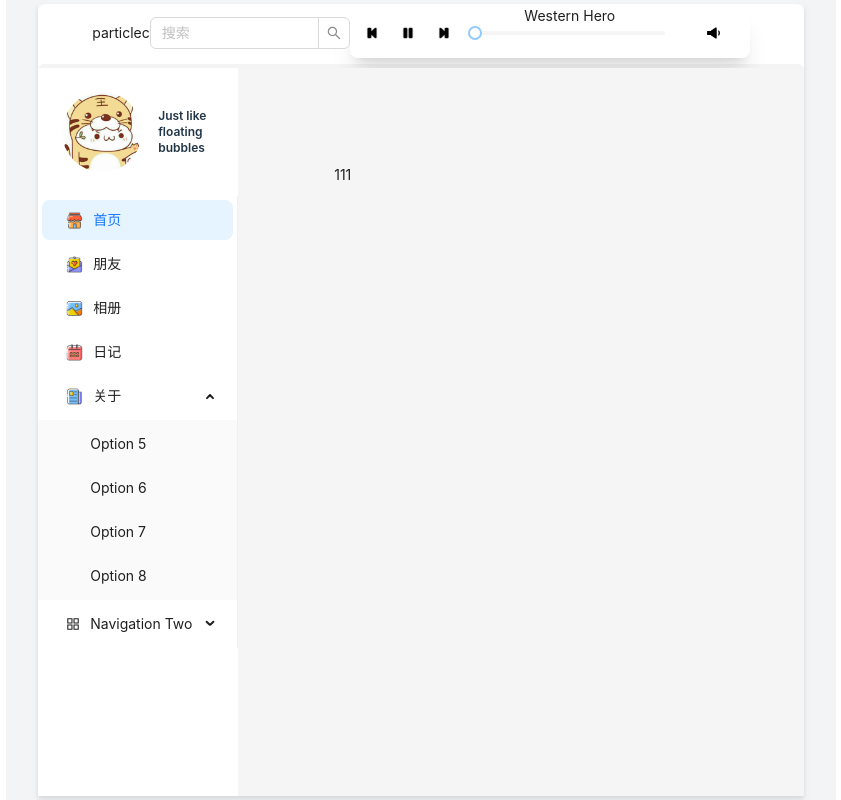
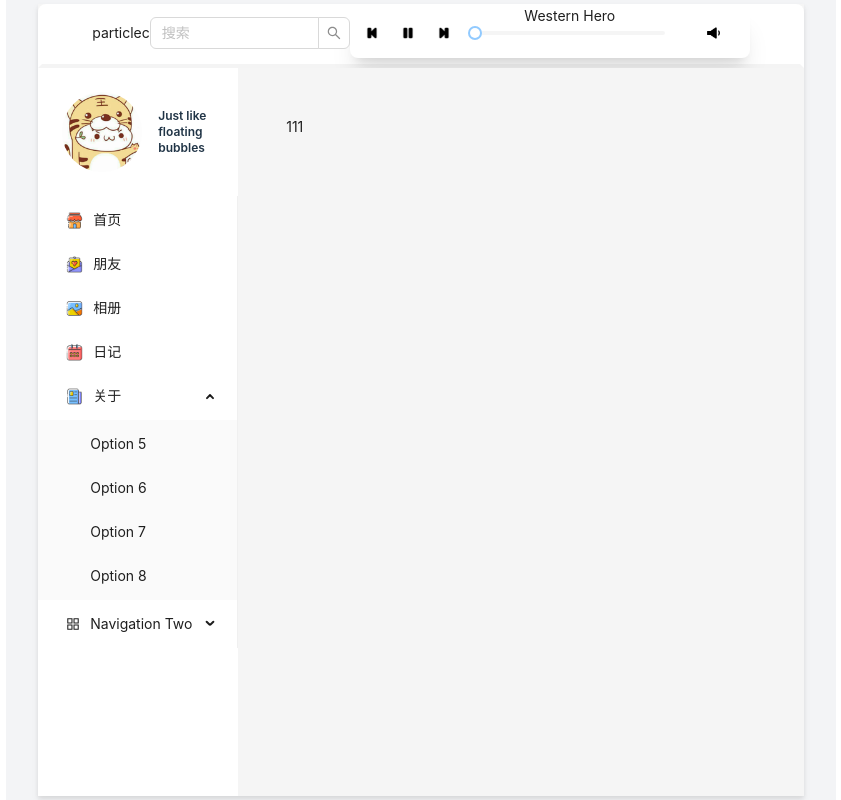
Before and after one commit to particlec/my-blog, a React (Vite) app: page /home in a window 1280 px wide. Shown: the whole page, without its empty margins (219-1060 px from the left). Built offline with nearby package versions, Linux system fonts and the light colour scheme.

Commit message:
feat: 增加相册界面

```diff
--- a/src/layout/HomeSider.tsx
+++ b/src/layout/HomeSider.tsx
@@ -16,6 +16,7 @@ import calendar from '../assets/sider/calendar.png';
 import friend from '../assets/sider/friend.png';
 import home from '../assets/sider/home.png';
 import my from '../assets/sider/my.png';
+import { useNavigate } from 'react-router-dom';
 
 type MenuItem = Required<MenuProps>['items'][number];
 
@@ -36,10 +37,11 @@ function getItem(
 }
 // https://www.iconfont.cn/user/detail?spm=a313x.7781069.1998910419.53&uid=4193520&nid=8N7pZVovdwFv&userViewType=collections 图标替换
 
+
 const items: MenuItem[] = [
   getItem(
     '首页',
-    '1',
+    '/home',
     <img src={home} alt="home" className="w-[17px] h-[19px]" />
   ),
   getItem(
@@ -49,7 +51,7 @@ const items: MenuItem[] = [
   ),
   getItem(
     '相册',
-    '3',
+    '/Photo',
     <img src={album} alt="album" className="w-[17px] h-[19px]" />
   ),
   getItem(
@@ -81,11 +83,15 @@ const items: MenuItem[] = [
   ]),
 ];
 const HomeSider = () => {
+  const navigate = useNavigate();
   const [collapsed, setCollapsed] = useState(false);
   const toggleCollapsed = () => {
     setCollapsed(!collapsed);
   };
-  //    30多
+
+  const onClick = (prop:any)=>{
+    navigate(prop.key)
+  }
 
   return (
     <div>
@@ -111,6 +117,7 @@ const HomeSider = () => {
         inlineCollapsed={collapsed}
         items={items}
         className="mr-1.5  text-gray-400"
+        onClick={onClick}
       />
     </div>
   );
--- a/src/layout/MenuLayout.tsx
+++ b/src/layout/MenuLayout.tsx
@@ -18,7 +18,7 @@ const MenuLayout = () => {
                 <HomeSider />
               </Sider>
               <Layout>
-                <Content className="p-24 mh-[280px] overflow-y-auto">
+                <Content className="p-12 mh-[280px] overflow-y-auto">
                   <Outlet />
                 </Content>
               </Layout>
--- a/src/routes/customRouters.tsx
+++ b/src/routes/customRouters.tsx
@@ -2,6 +2,7 @@ import { Navigate } from "react-router-dom";
 import { ReactNode } from "react";
 import MenuLayout from "../layout/MenuLayout";
 import Home from "../views";
+import PhotoFrameDisplay from "../views/album";
 
 
 type KZRoute = {
@@ -19,6 +20,12 @@ const CustomRouter: KZRoute[] = [
     component: <Home />,
     path: "/home",
   },
+  {
+    layout: <MenuLayout />,
+    component: <PhotoFrameDisplay />,
+    path: "/Photo",
+  },
+
   { component: <Navigate to="/home" />, path: "*" },
 ];
 
--- a/src/views/album/index.tsx
+++ b/src/views/album/index.tsx
@@ -1,4 +1,73 @@
-const album = () => {
+import { Card, Col, Row } from "antd";
+import { useEffect, useState } from "react";
 
-}
-export default album;
+// https://blog.csdn.net/qq_45931842/article/details/119544403     参考图床方案
+
+// 参考 v2的网站
+const PhotoFrameDisplay = () => {
+    const [photos, setPhotos] = useState([
+        { id: 1, src: 'photo1.jpg', title: 'Photo 1' },
+        { id: 2, src: 'photo2.jpg', title: 'Photo 2' },
+        { id: 3, src: 'photo3.jpg', title: 'Photo 3' },
+        { id: 1, src: 'photo1.jpg', title: 'Photo 1' },
+        { id: 2, src: 'photo2.jpg', title: 'Photo 2' },
+        { id: 3, src: 'photo3.jpg', title: 'Photo 3' },
+        { id: 1, src: 'photo1.jpg', title: 'Photo 1' },
+        { id: 2, src: 'photo2.jpg', title: 'Photo 2' },
+        { id: 3, src: 'photo3.jpg', title: 'Photo 3' },
+        { id: 1, src: 'photo1.jpg', title: 'Photo 1' },
+        { id: 2, src: 'photo2.jpg', title: 'Photo 2' },
+        { id: 3, src: 'photo3.jpg', title: 'Photo 3' },
+        { id: 1, src: 'photo1.jpg', title: 'Photo 1' },
+        { id: 2, src: 'photo2.jpg', title: 'Photo 2' },
+        { id: 3, src: 'photo3.jpg', title: 'Photo 3' },
+
+        { id: 1, src: 'photo1.jpg', title: 'Photo 1' },
+        { id: 2, src: 'photo2.jpg', title: 'Photo 2' },
+        { id: 3, src: 'photo3.jpg', title: 'Photo 3' },
+    ]);
+
+
+
+    useEffect(() => {
+      // 模拟异步获取照片数据
+      const fetchPhotos = async () => {
+        const response = await fetch('api/photos'); // 根据实际情况更改获取数据的方式和路径
+        const data = await response.json();
+        const shuffledPhotos = shuffleArray(data.photos); // 随机排序照片数组
+        setPhotos(shuffledPhotos as any);
+      };
+
+      fetchPhotos();
+    }, []);
+
+    const shuffleArray = (array:any) => {
+      const shuffledArray = [...array];
+      for (let i = shuffledArray.length - 1; i > 0; i--) {
+        const j = Math.floor(Math.random() * (i + 1));
+        [shuffledArray[i], shuffledArray[j]] = [shuffledArray[j], shuffledArray[i]];
+      }
+      return shuffledArray;
+    };
+
+
+
+    return (
+      <div className="container mx-auto px-2 py-3">
+        <Row gutter={[16, 16]}>
+          {photos.map((photo:any) => (
+            <Col key={photo.id} xs={24} sm={12} md={8} lg={6}>
+              <Card
+                cover={<img alt={photo.title} src={photo.src} className="h-full w-full object-cover" />}
+                hoverable
+              >
+                <Card.Meta title={photo.title} />
+              </Card>
+            </Col>
+          ))}
+        </Row>
+      </div>
+    );
+  };
+
+  export default PhotoFrameDisplay;
--- /dev/null
+++ b/src/views/home/index.tsx
@@ -0,0 +1,12 @@
+
+// 参考 https://juejin.cn/
+// http://particle.owley.co/
+
+const Home = () => {
+
+    return(<div>
+        111
+    </div>)
+
+}
+export default Home;
```
